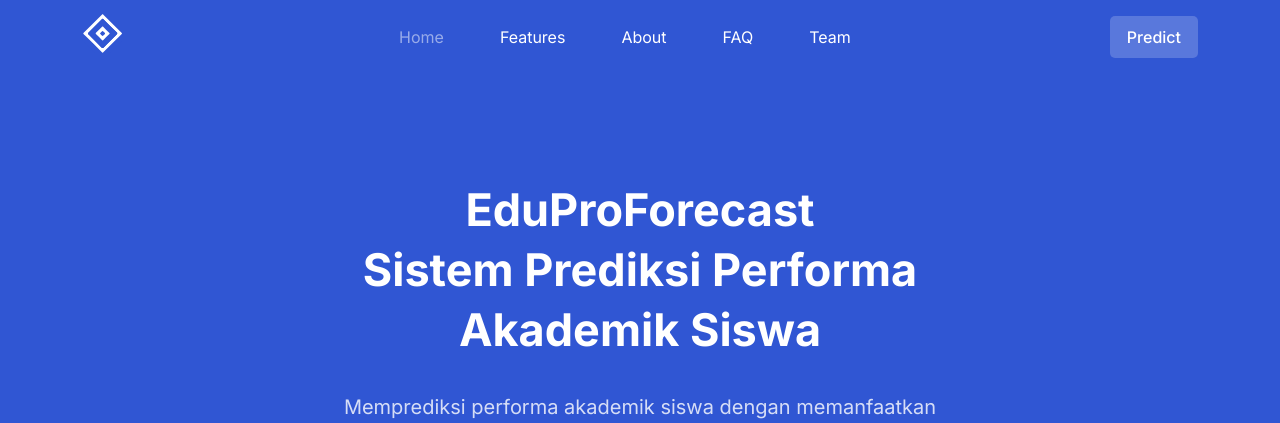
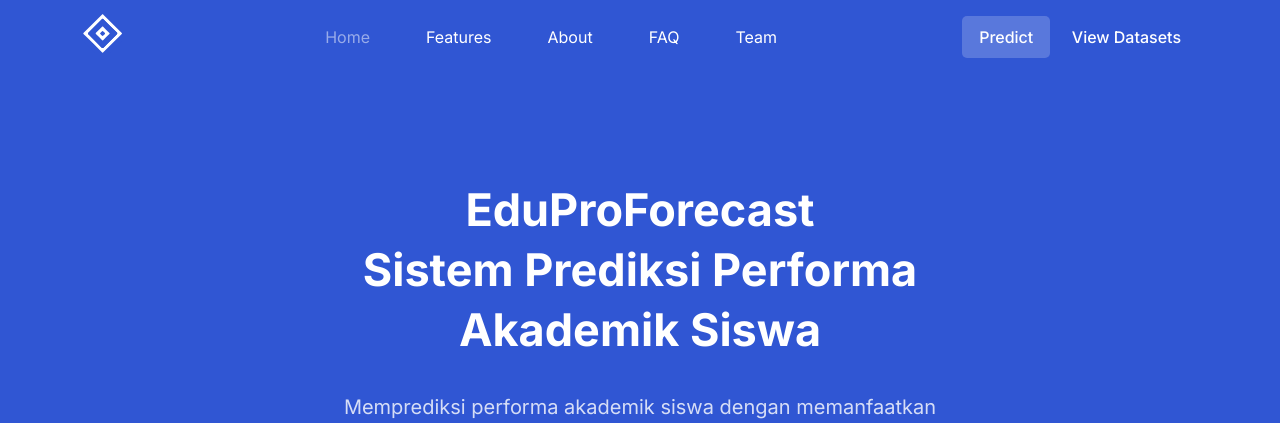
Before and after one commit to Kocheng-Angkasa/EduProForecast, a Flask app: page / in a window 1280 px wide. Shown: the top 423 px of the page. Run offline with Flask 3, Linux system fonts and the light colour scheme; some libraries are stand-ins or nearby versions.

Commit message:
Update index.html

```diff
--- a/templates/index.html
+++ b/templates/index.html
@@ -86,6 +86,9 @@
               <div class="navbar-btn d-none d-sm-inline-block">
                 <a class="ud-main-btn ud-white-btn" href="/input">
                   Predict
+                </a>
+		                      <a href="/data" class="ud-main-btn ud-login-btn">
+                  View Datasets
                 </a>
               </div>
             </nav>
```
